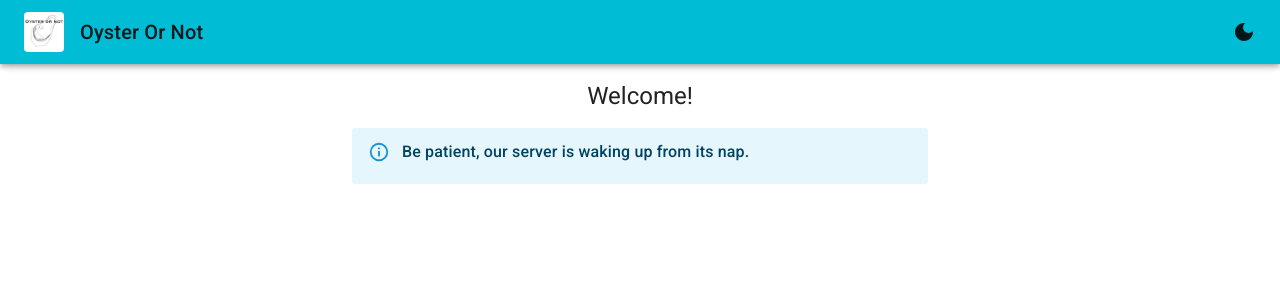
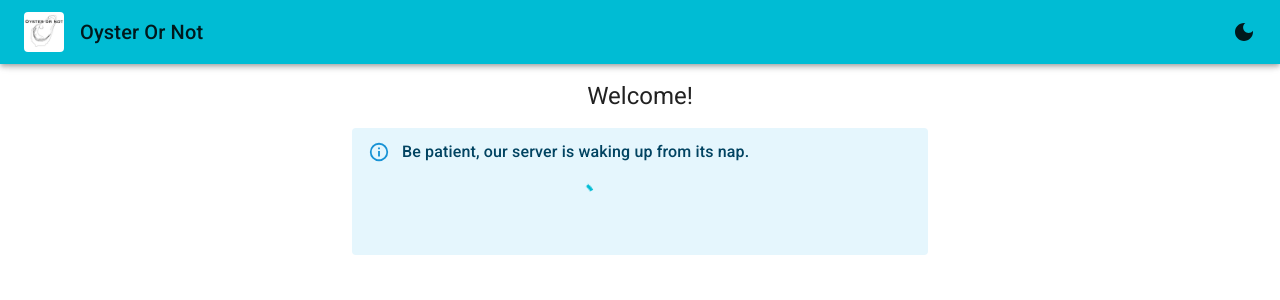
Before and after one commit to mihonak/oyster-or-not-web, a React (Create React App) app in the folder frontend/: page / in a window 1280 px wide. Shown: the top 300 px of the page. Built offline with nearby package versions, Linux system fonts and the light colour scheme; the HTML template or start-up script is replaced by a standard one.

Commit message:
show a indicator while waiting

```diff
--- a/frontend/src/FileInput.js
+++ b/frontend/src/FileInput.js
@@ -3,7 +3,7 @@ import {useState} from "react";
 import ReactImageBase64 from "react-image-base64"
 import { useEffect } from 'react';
 import Button from '@mui/material/Button';
-import { Alert, AlertTitle, Box, Card, CardMedia, Grid, Typography } from '@mui/material';
+import { Alert, AlertTitle, Box, Card, CardMedia, CircularProgress, Grid, Typography } from '@mui/material';
 import InsertPhotoIcon from '@mui/icons-material/InsertPhoto';
 
 let backend_origin = '';
@@ -132,6 +132,11 @@ export function FileInput (){
           <Grid item xs={12} sm={8} md={6}>
             <Alert severity="info">
               <AlertTitle>Be patient, our server is waking up from its nap.</AlertTitle>
+              <Box align="center" sx={{m:2}}>
+                <CircularProgress
+                  variant="indeterminate"
+                />
+              </Box>
             </Alert>
           </Grid>
         </Grid>
```
